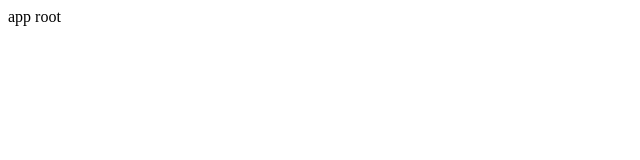
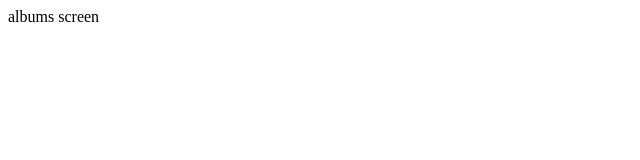
Before and after one commit to paesvitor/photo-app, a React (Create React App) app: page / in a window 1280 px wide. Shown: the top 160 px of the page, without its empty margins (0-640 px from the left). Built offline with nearby package versions, Linux system fonts and the light colour scheme.

Commit message:
feat: Add router

```diff
--- a/package.json
+++ b/package.json
@@ -6,13 +6,14 @@
     "@testing-library/jest-dom": "^4.2.4",
     "@testing-library/react": "^9.3.2",
     "@testing-library/user-event": "^7.1.2",
-    "@types/jest": "^24.0.0",
+    "@types/jest": "^25.1.4",
     "@types/node": "^12.0.0",
     "@types/react": "^16.9.0",
-    "@types/react-dom": "^16.9.0",
+    "@types/react-dom": "^16.9.6",
     "react": "^16.13.1",
     "react-dom": "^16.13.1",
     "react-redux": "^7.2.0",
+    "react-router-dom": "^5.1.2",
     "react-scripts": "3.4.1",
     "redux": "^4.0.5",
     "redux-saga": "^1.1.3",
@@ -42,6 +43,7 @@
   },
   "devDependencies": {
     "@types/react-redux": "^7.1.7",
+    "@types/react-router-dom": "^5.1.3",
     "@types/redux-logger": "^3.0.7",
     "@typescript-eslint/eslint-plugin": "^2.25.0",
     "@typescript-eslint/parser": "^2.25.0",
--- a/src/App.tsx
+++ b/src/App.tsx
@@ -1,7 +1,14 @@
 import React from "react";
+import { Provider } from "react-redux";
+import store from "./store";
+import Router from "./router";
 
 function App() {
-  return <div className="App">app root</div>;
+  return (
+    <Provider store={store}>
+      <Router />
+    </Provider>
+  );
 }
 
 export default App;
--- /dev/null
+++ b/src/router/index.tsx
@@ -0,0 +1,16 @@
+import React from "react";
+import { Route, Switch, BrowserRouter } from "react-router-dom";
+import AlbumsScreen from "../screens/Albums";
+
+// Components
+function Router() {
+  return (
+    <BrowserRouter>
+      <Switch>
+        <Route exact path="/" component={AlbumsScreen} />
+      </Switch>
+    </BrowserRouter>
+  );
+}
+
+export default Router;
--- /dev/null
+++ b/src/screens/Albums/index.tsx
@@ -0,0 +1,7 @@
+import React from "react";
+
+function AlbumsScreen() {
+  return <div>albums screen</div>;
+}
+
+export default AlbumsScreen;
```
Also changed, not shown: 1 other file (tests, documents, lock files or other folders).
